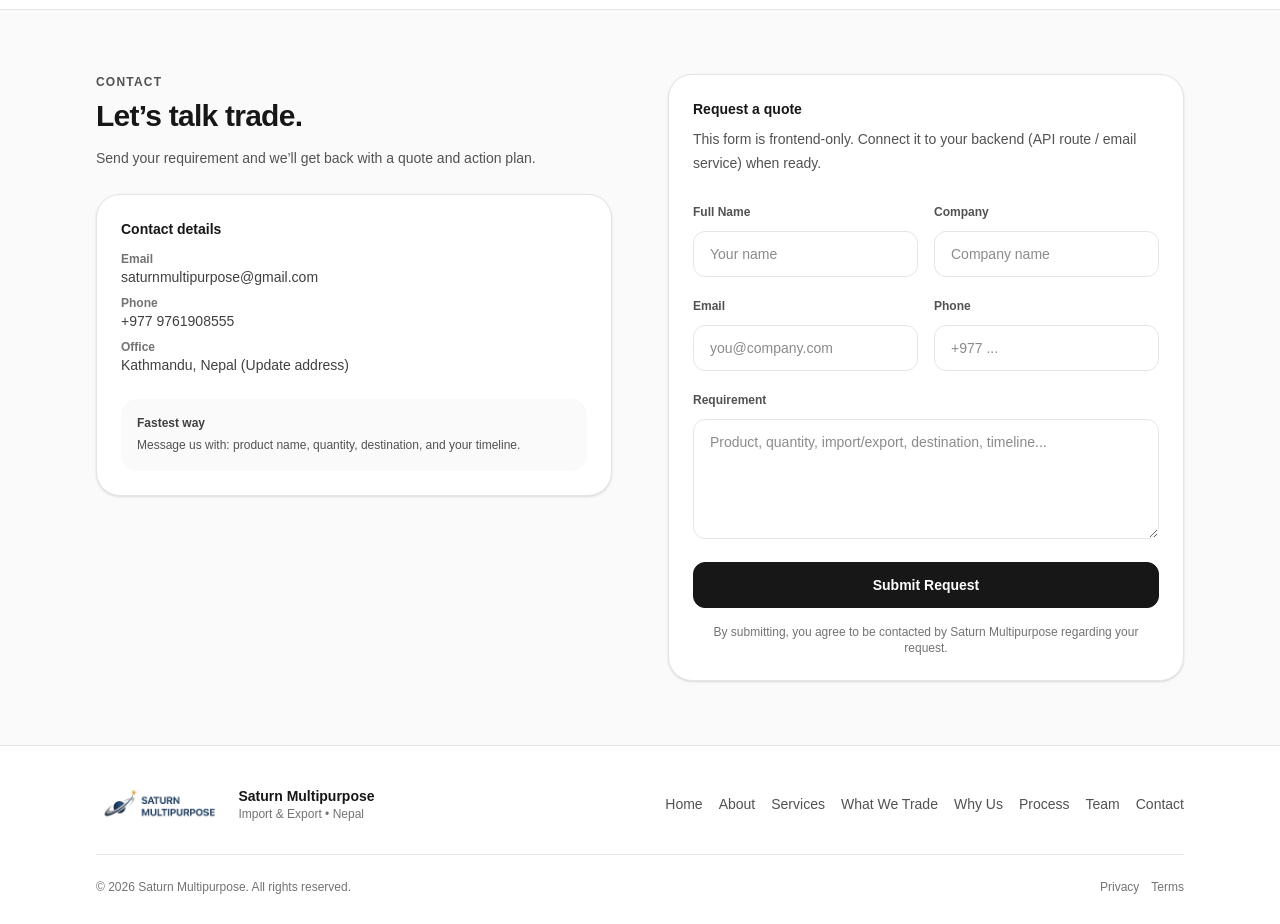
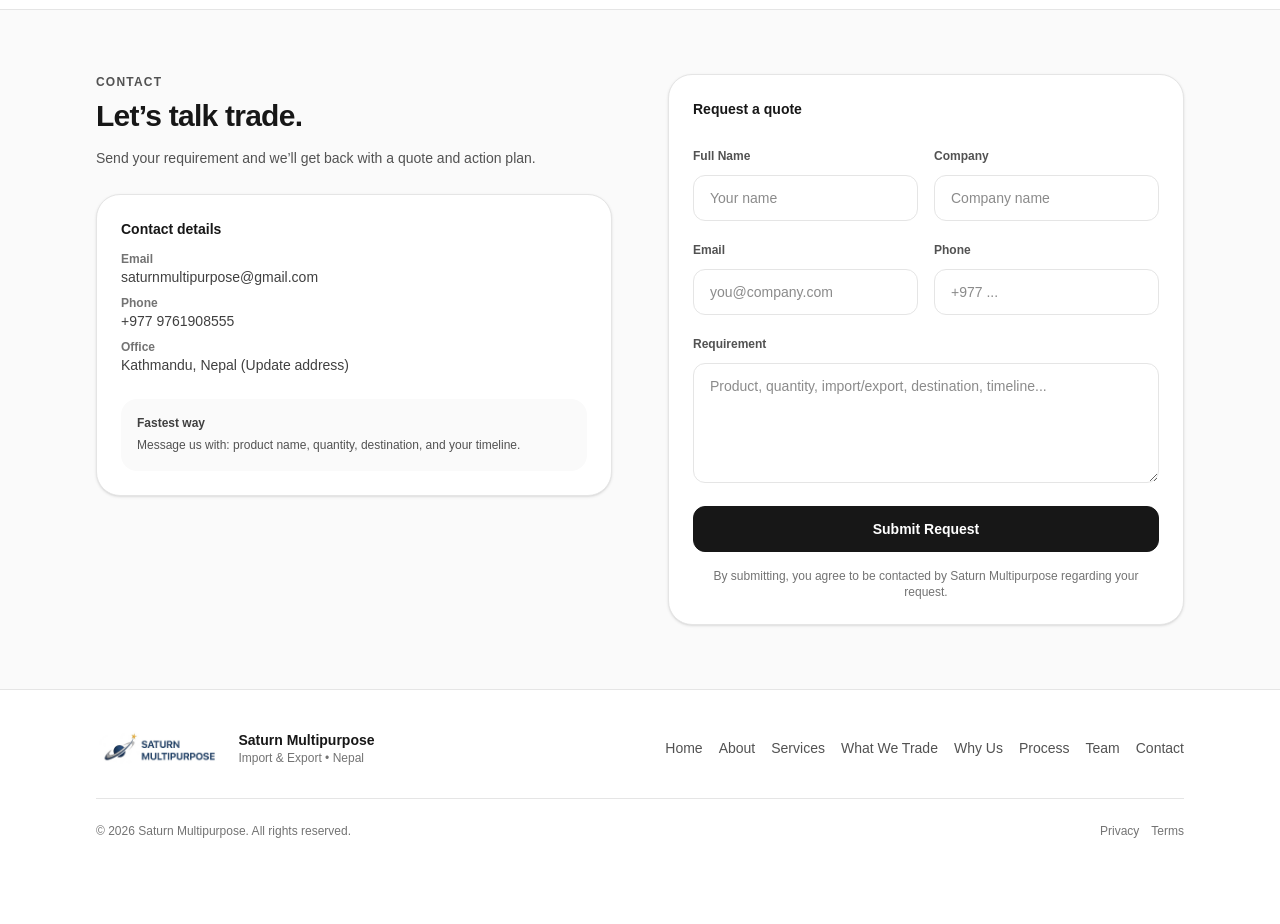
Before and after one commit to furbagurung/saturn, a Next.js app: page / in a window 1280 px wide. Shown: the part 5680-6604 px from the top of the page. After the commit the page ends 6559 px from the top, so only its background shows below. Built offline with nearby package versions, Linux system fonts and the light colour scheme.

Commit message:
contact form demo text remove

```diff
--- a/components/contact.tsx
+++ b/components/contact.tsx
@@ -61,10 +61,6 @@
 
               <div className="rounded-3xl border border-neutral-200 bg-white p-6 shadow-sm">
                 <div className="text-sm font-semibold">Request a quote</div>
-                <p className="mt-2 text-sm leading-6 text-neutral-600">
-                  This form is frontend-only. Connect it to your backend (API
-                  route / email service) when ready.
-                </p>
 
                 <form
                   className="mt-6 space-y-4"
```
